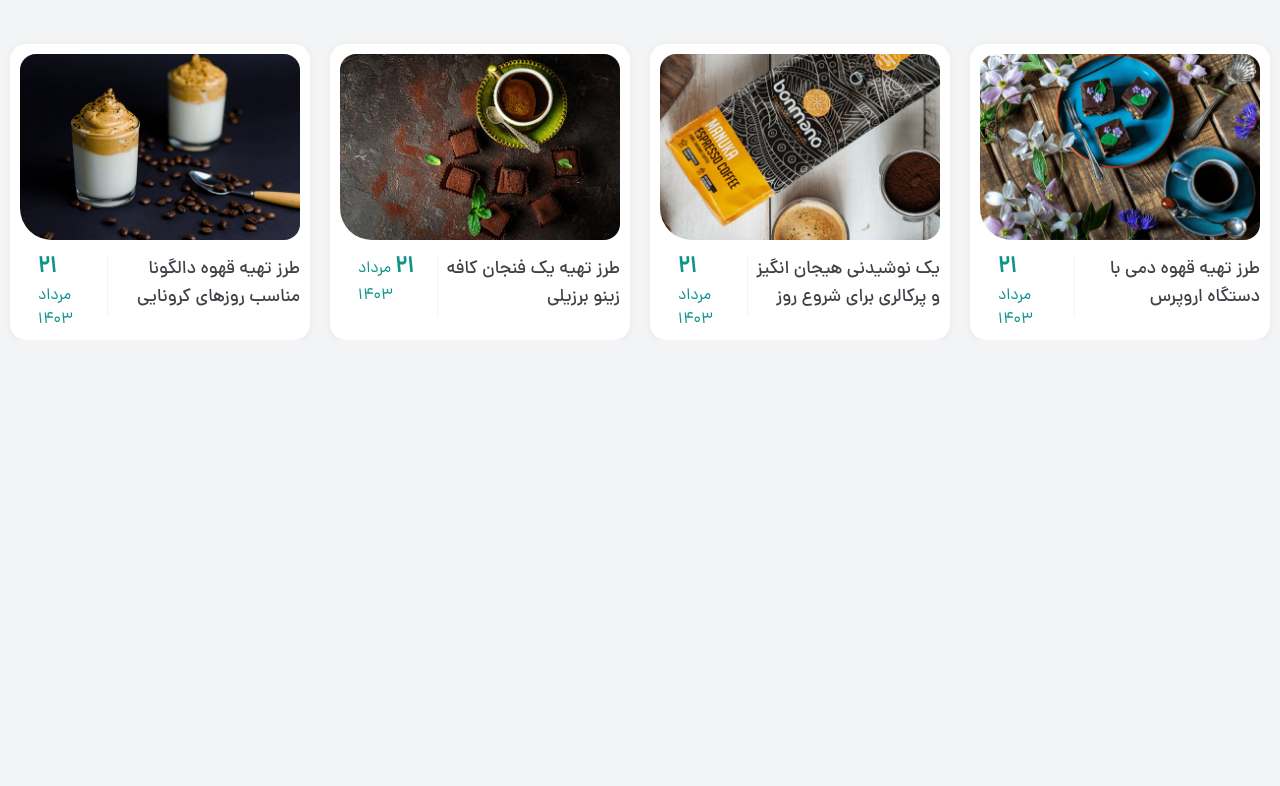
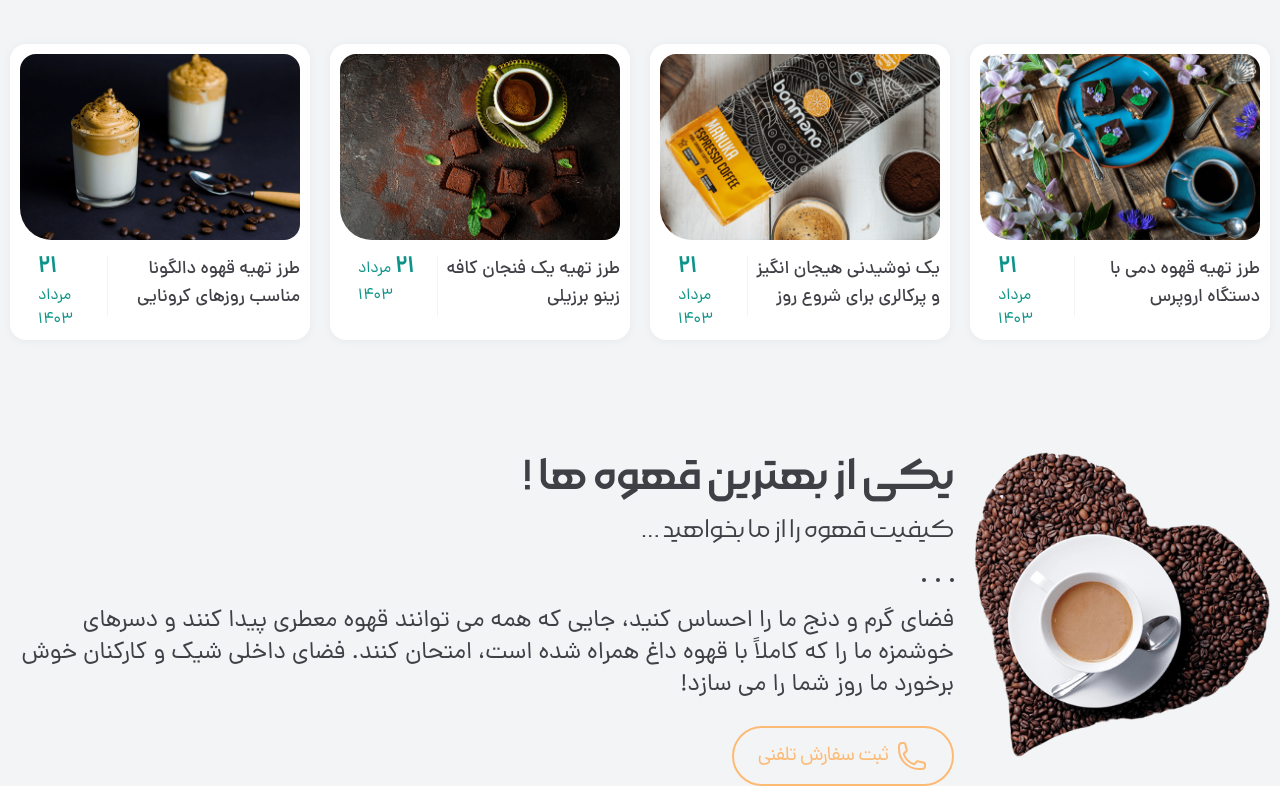
Before and after one commit to Mojtaba-2024/Coffee-sales-website, a website: page public/index.html in a window 1280 px wide. Shown: the part 3740-4526 px from the top of the page. Before the commit the page ends 4080 px from the top, so only its background shows below. Drawn offline with Linux system fonts and the light colour scheme; files whose address does not match are found by name.

Commit message:
update project

```diff
--- a/public/index.html
+++ b/public/index.html
@@ -51,7 +51,7 @@
         </symbol>
         <symbol id="arrow-left-mini" xmlns="http://www.w3.org/2000/svg" viewBox="0 0 20 20" fill="currentColor">
             <path fillRule="evenodd" d="M17 10a.75.75 0 0 1-.75.75H5.612l4.158 3.96a.75.75 0 1 1-1.04 1.08l-5.5-5.25a.75.75 0 0 1 0-1.08l5.5-5.25a.75.75 0 1 1 1.04 1.08L5.612 9.25H16.25A.75.75 0 0 1 17 10Z" clipRule="evenodd" />
-          </symbol>
+        </symbol>
         <symbol id="chevron-left" xmlns="http://www.w3.org/2000/svg" fill="none" viewBox="0 0 24 24" strokeWidth={1.5}
             stroke="currentColor">
             <path strokeLinecap="round" strokeLinejoin="round" d="M15.75 19.5 8.25 12l7.5-7.5" />
@@ -180,6 +180,9 @@
             <path
                 d="M35.712 6C40.28 6 43.998 9.68403 43.998 14.2103L44 19.5649C44 19.9573 43.842 20.3378 43.562 20.6152C43.28 20.8946 42.9 21.0512 42.5 21.0512C40.858 21.0512 39.522 22.375 39.522 24.002C39.522 25.629 40.858 26.9528 42.5 26.9528C43.328 26.9528 44 27.6186 44 28.4391V33.7917C44 38.318 40.284 42 35.716 42H12.286C7.718 42 4 38.318 4 33.7917V28.4391C4 27.6186 4.672 26.9528 5.5 26.9528C7.144 26.9528 8.48 25.629 8.48 24.002C8.48 22.4166 7.198 21.2236 5.5 21.2236C5.102 21.2236 4.722 21.067 4.44 20.7876C4.158 20.5082 4 20.1297 4 19.7373L4.004 14.2103C4.004 9.68403 7.72 6 12.288 6H35.712ZM24.004 16.3069C23.436 16.3069 22.928 16.6201 22.674 17.1234L21.216 20.0504L17.964 20.5201C17.402 20.5994 16.942 20.9799 16.764 21.5149C16.588 22.05 16.73 22.6286 17.138 23.021L19.496 25.296L18.94 28.5124C18.844 29.0673 19.07 29.6182 19.53 29.9491C19.79 30.1334 20.092 30.2286 20.398 30.2286C20.632 30.2286 20.868 30.1711 21.084 30.0581L24 28.5401L26.91 30.0542C27.414 30.3217 28.012 30.2801 28.47 29.9472C28.932 29.6182 29.158 29.0673 29.062 28.5124L28.504 25.296L30.862 23.021C31.272 22.6286 31.414 22.05 31.236 21.5149C31.06 20.9799 30.6 20.5994 30.044 20.5221L26.786 20.0504L25.328 17.1254C25.078 16.622 24.57 16.3089 24.004 16.3069Z"
                 fill="#059669" />
+        </symbol>
+        <symbol id="phone" xmlns="http://www.w3.org/2000/svg" fill="none" viewBox="0 0 24 24" stroke-width="1.5" stroke="currentColor">
+            <path stroke-linecap="round" stroke-linejoin="round" d="M2.25 6.75c0 8.284 6.716 15 15 15h2.25a2.25 2.25 0 0 0 2.25-2.25v-1.372c0-.516-.351-.966-.852-1.091l-4.423-1.106c-.44-.11-.902.055-1.173.417l-.97 1.293c-.282.376-.769.542-1.21.38a12.035 12.035 0 0 1-7.143-7.143c-.162-.441.004-.928.38-1.21l1.293-.97c.363-.271.527-.734.417-1.173L6.963 3.102a1.125 1.125 0 0 0-1.091-.852H4.5A2.25 2.25 0 0 0 2.25 4.5v2.25Z" />
         </symbol>
     </svg>
 
@@ -1583,6 +1586,29 @@
                 </div>
             </div>
         </section>
+        <section class="contact-us mb-64 md:mb-28">
+            <div class="container">
+                <div class="flex flex-col lg:flex-row items-center lg:items-start gap-y-8 lg:gap-x-5">
+                    <img src="./images/contact.png" class="w-[296px] shrink-0" alt="">
+                    <div class="text-zinc-700 dark:text-white">
+                        <h3 class="font-MorabbaMedium text-2xl md:text-5xl mb-0.5 md:mb-1.5">یکی از بهترین قهوه ها !</h3>
+                        <span class="font-MorabbaLight text-lg md:text-3xl/[48px]">کیفیت قهوه را از ما بخواهید ...</span>
+                        <div class="flex gap-2.5 my-5 md:my-6">
+                            <span class="inline-block w-1 h-1 bg-zinc-700 dark:bg-gray-400 rounded-full"></span>
+                            <span class="inline-block w-1 h-1 bg-zinc-700 dark:bg-gray-400 rounded-full"></span>
+                            <span class="inline-block w-1 h-1 bg-zinc-700 dark:bg-gray-400 rounded-full"></span>
+                        </div>
+                        <p class="text-lg md:text-2xl">فضای گرم و دنج ما را احساس کنید، جایی که همه می توانند قهوه معطری پیدا کنند و دسرهای خوشمزه ما را که کاملاً با قهوه داغ همراه شده است، امتحان کنند. فضای داخلی شیک و کارکنان خوش برخورد ما روز شما را می سازد!</p>
+                        <a href="#" class="inline-flex items-center justify-center gap-x-2 md:text-xl px-6 mt-5 md:mt-6 h-[50px] md:h-[60px] border md:border-[2px] border-orange-300 rounded-full  tracking-tighter text-orange-300">
+                            <svg class="w-5 md:w-8 h-5 md:h-8">
+                                <use href="#phone"></use>
+                            </svg>
+                            ثبت سفارش تلفنی
+                        </a>
+                    </div>
+                </div>
+            </div>
+        </section>
     </main>
 
     <div class="overlay"></div>
```
Also changed, not shown: public/styles/app.css.
